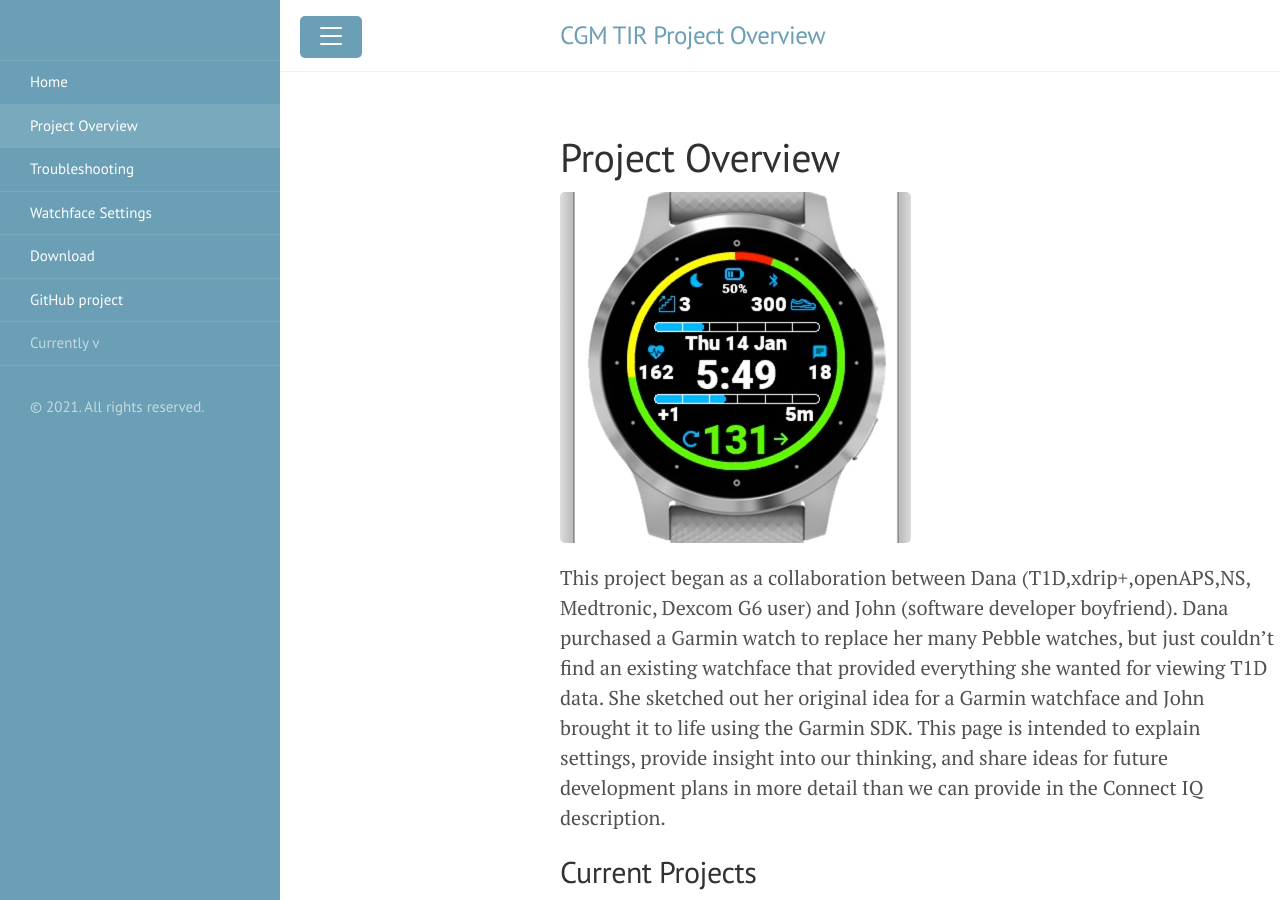
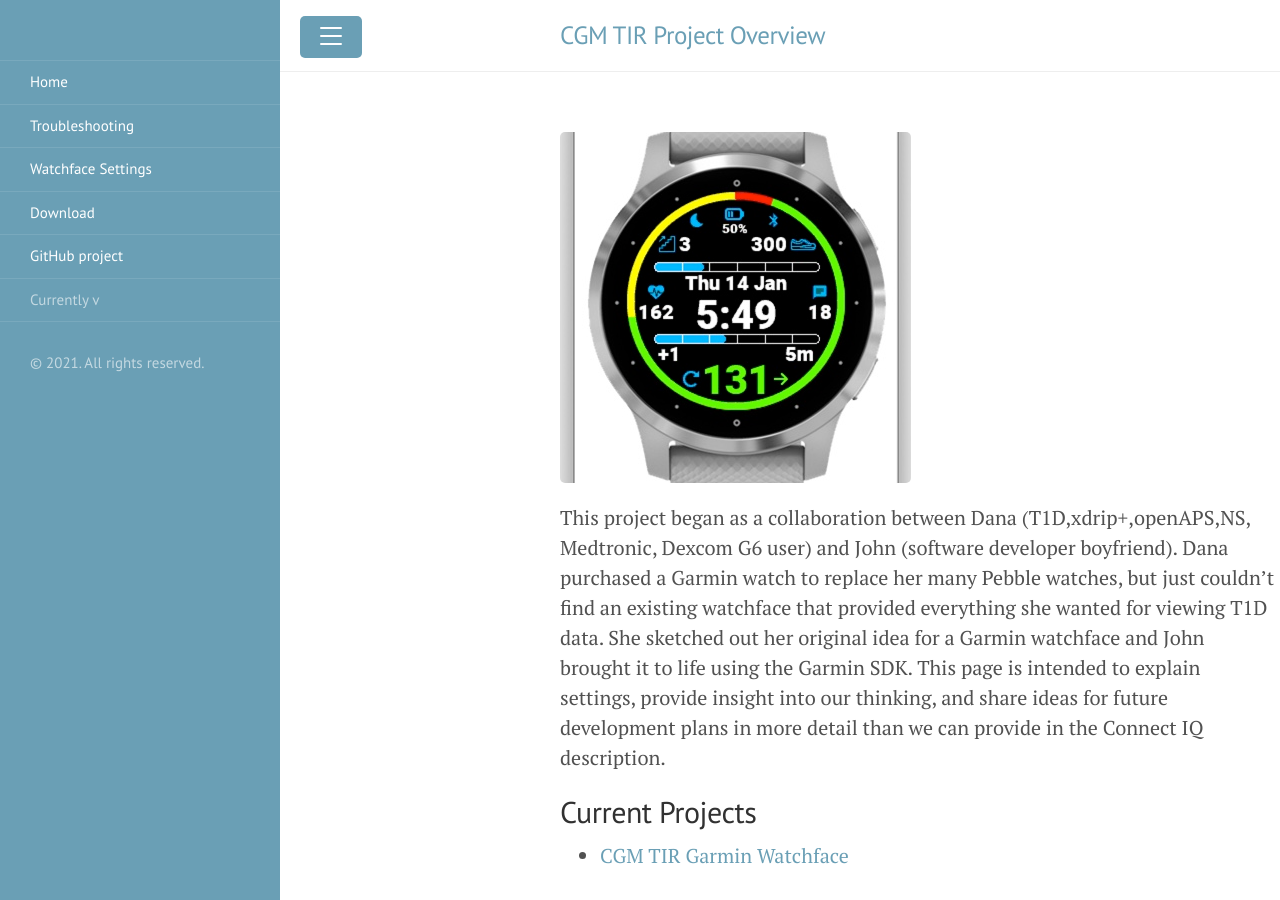
Before and after one commit to SturdiPancreas/CGM-TIR-watch, a Jekyll site: the page built from index.md, in a window 1280 px wide and 900 px high. Built offline with Jekyll 4.4.1, drawn with Linux system fonts in a browser that asks for light colours; our own code applies the rules of GitHub Pages for plain Markdown files.

Commit message:
Update index.md

```diff
--- a/index.md
+++ b/index.md
@@ -1,7 +1,4 @@
----
-layout: page
-title: Project Overview
----
+
 
 ![CoverImage](images/CoverImage.png)
 
```
